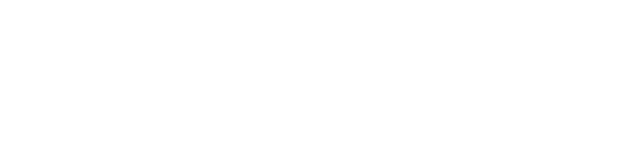
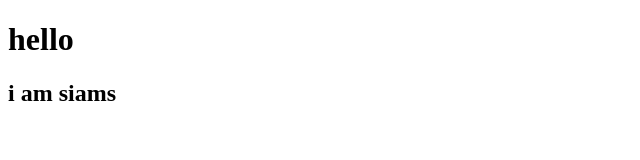
Before and after one commit to MshSiam/first-repo, a plain HTML site: page index.html in a window 1280 px wide. Shown: the whole page, without its empty margins (0-640 px from the left). Drawn offline with Linux system fonts and the light colour scheme.

Commit message:
heading added

```diff
--- a/index.html
+++ b/index.html
@@ -7,6 +7,7 @@
     <title>My first-github-repo</title>
 </head>
 <body>
-
+    <h1>hello</h1>
+    <h2>i am siams</h2>
 </body>
 </html>
```
